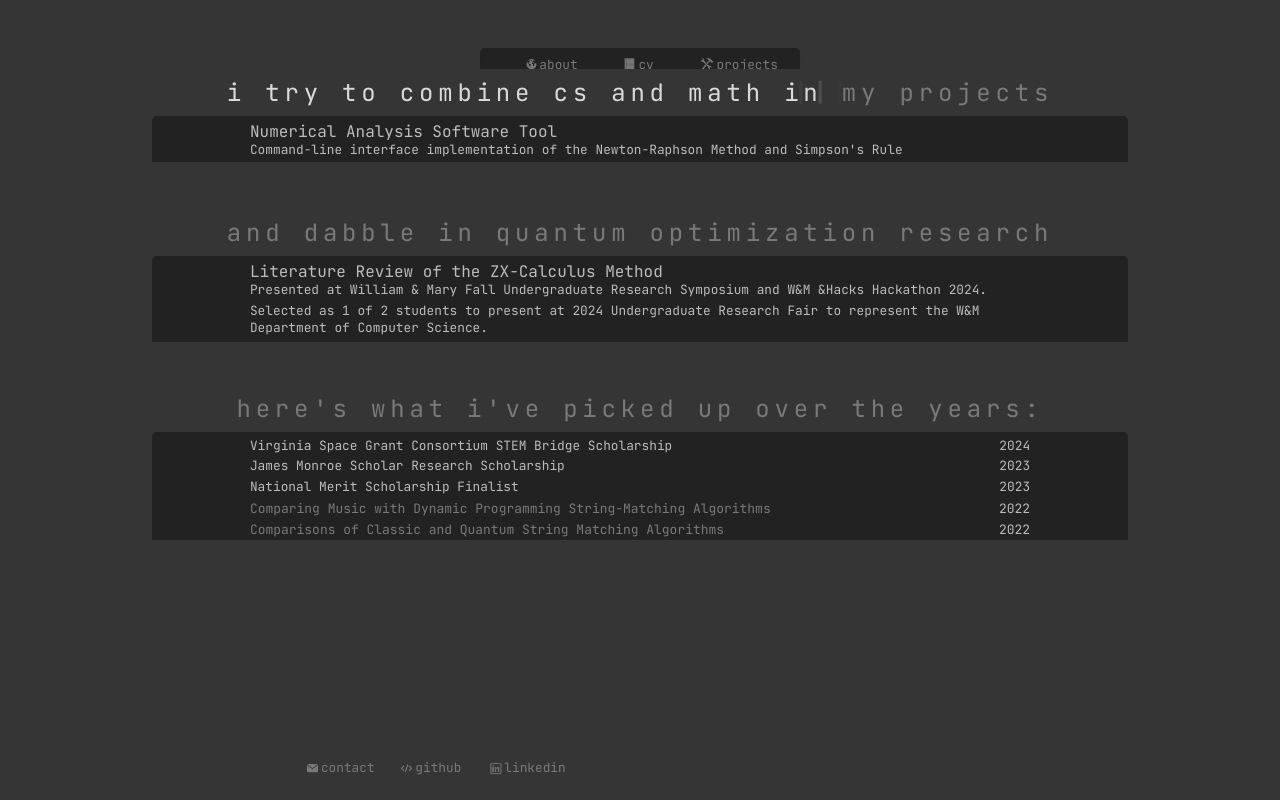
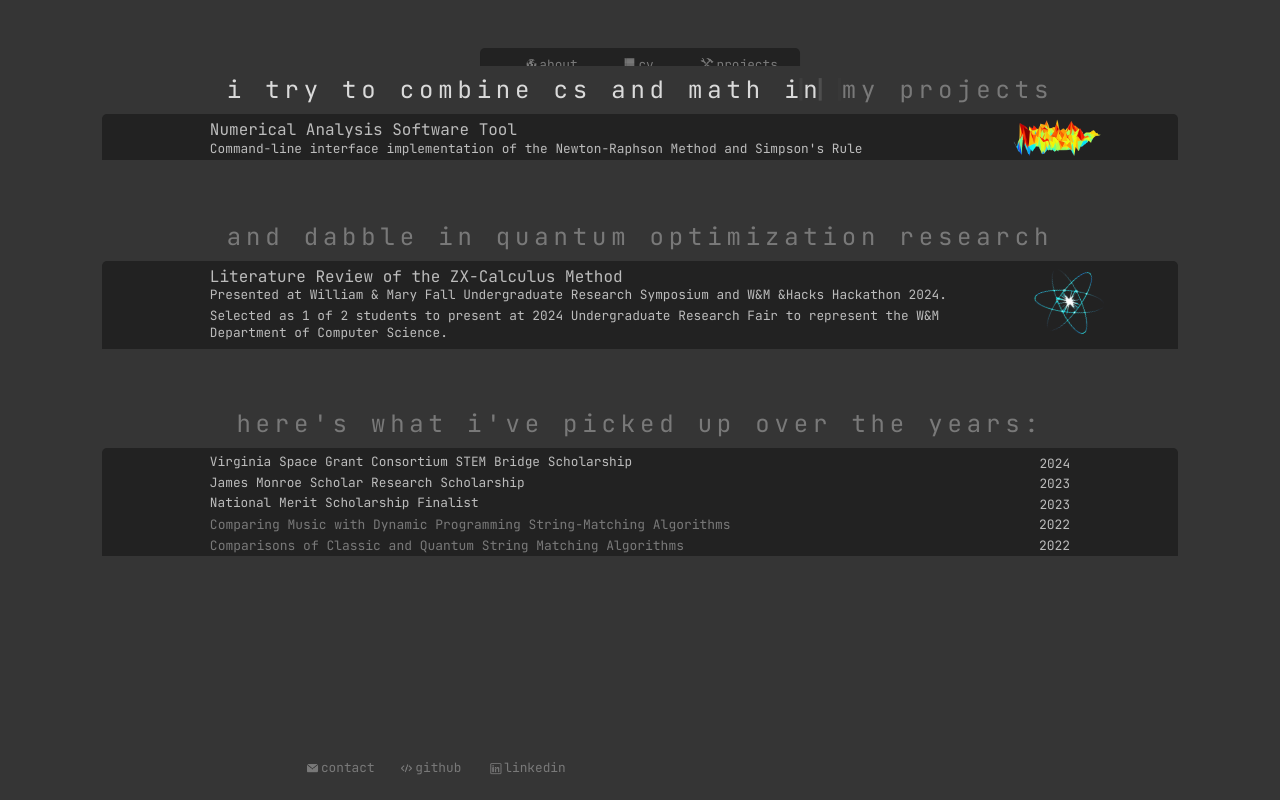
Before and after one commit to rrachelhuangg/personal_portfolio, a React (Create React App) app: page /personal_portfolio/projects in a window 1280 px wide. Built offline with nearby package versions, Linux system fonts and the light colour scheme.

Commit message:
Added icons and animated atom icon for projects page

```diff
--- a/src/components/Card.js
+++ b/src/components/Card.js
@@ -1,5 +1,6 @@
 import React from "react";
 import "../index.css";
+import atomIcon from "../assets/images/atom_icon.png";
 
 function Card({data}){
     return (
@@ -12,7 +13,10 @@ function Card({data}){
                         </a>
                     ):(item.left)
                     }
-                    <span className="card-right-content">{item.right}</span>
+                    <span className="card-right-content">
+                        {item.right}
+                        {item.image && <img src = {item.image} className={`card-icon ${item.image===atomIcon ? 'atom-icon':''}`}/>}
+                    </span>
                 </div>
             ))}
         </div>
--- a/src/index.css
+++ b/src/index.css
@@ -102,7 +102,25 @@ html, body, div {
 }
 
 .card-right-content{
-  text-align: right;
+  display: flex;
+  align-items: center;
+  gap:10px;
+}
+
+.card-icon{
+  width:200%;
+  height:200%;
+  margin-bottom:25%;
+  margin-left:35%;
+  object-fit:contain;
+}
+
+.card-icon.atom-icon{
+  width:400%;
+  height:400%;
+  margin-bottom:32%;
+  object-fit:contain;
+  animation:rotate 30s linear infinite;
 }
 
 .link{
@@ -208,3 +226,12 @@ html, body, div {
     opacity: 0;
   }
 }
+
+@keyframes rotate{
+  0%{
+    transform: rotate(0deg);
+  }
+  100%{
+    transform: rotate(360deg);
+  }
+}
--- a/src/pages/ProjectsPage.js
+++ b/src/pages/ProjectsPage.js
@@ -3,6 +3,8 @@ import "../index.css";
 import Header from "../components/Header";
 import Footer from "../components/Footer";
 import Card from "../components/Card";
+import graphIcon from "../assets/images/graph_icon.png";
+import atomIcon from "../assets/images/atom_icon.png";
 
 function ProjectsPage(){
     const firstBlock = `i try to combine cs and math in my projects`;
@@ -11,26 +13,26 @@ function ProjectsPage(){
     const speed = 0.175;
 
     const card1Data = [
-        {left:"Numerical Analysis Software Tool", right:"", size: "large",tag:"", link:""},
-        {left:"Command-line interface implementation of the Newton-Raphson Method and Simpson's Rule", right:"", size:"medium", tag:"", link:""}
+        {left:"Numerical Analysis Software Tool", right:"", size: "large",tag:"", link:"", image:""},
+        {left:"Command-line interface implementation of the Newton-Raphson Method and Simpson's Rule", right:"", size:"medium", tag:"", link:"", image:graphIcon}
     ];
 
     const card2Data = [
-        {left:"Literature Review of the ZX-Calculus Method", right:"", size: "large", tag:"", link:""},
-        {left:"Presented at William & Mary Fall Undergraduate Research Symposium and W&M &Hacks Hackathon 2024.", right:"", size:"medium", tag: "",link:""},
-        {left:"Selected as 1 of 2 students to present at 2024 Undergraduate Research Fair to represent the W&M Department of Computer Science.", right:"", size:"medium", tag: "more-lines", link:""}
+        {left:"Literature Review of the ZX-Calculus Method", right:"", size: "large", tag:"", link:"", image:""},
+        {left:"Presented at William & Mary Fall Undergraduate Research Symposium and W&M &Hacks Hackathon 2024.", right:"", size:"medium", tag: "",link:"", image:""},
+        {left:"Selected as 1 of 2 students to present at 2024 Undergraduate Research Fair to represent the W&M Department of Computer Science.", right:"", size:"medium", tag: "more-lines", link:"", image:atomIcon}
     ];
 
     const card3Data = [
-        {left:"Virginia Space Grant Consortium STEM Bridge Scholarship", right:"2024", size: "medium", tag:"", link:""},
-        {left:"James Monroe Scholar Research Scholarship", right:"2023", size: "medium", tag:"", link:""},
-        {left:"National Merit Scholarship Finalist", right:"2023", size: "medium", tag:"",link:""},
-        {left:"Comparing Music with Dynamic Programming String-Matching Algorithms", right:"2022", size: "medium", tag:"link-tag", link:"https://journals.gmu.edu/index.php/jssr/article/view/3370"},
-        {left:"Comparisons of Classic and Quantum String Matching Algorithms", right:"2022", size: "medium", tag:"link-tag", link:"https://dl.acm.org/doi/pdf/10.1145/3573834.3574498"}
+        {left:"Virginia Space Grant Consortium STEM Bridge Scholarship", right:"2024", size: "medium", tag:"", link:"", image:""},
+        {left:"James Monroe Scholar Research Scholarship", right:"2023", size: "medium", tag:"", link:"", image:""},
+        {left:"National Merit Scholarship Finalist", right:"2023", size: "medium", tag:"",link:"", image:""},
+        {left:"Comparing Music with Dynamic Programming String-Matching Algorithms", right:"2022", size: "medium", tag:"link-tag", link:"https://journals.gmu.edu/index.php/jssr/article/view/3370", image:""},
+        {left:"Comparisons of Classic and Quantum String Matching Algorithms", right:"2022", size: "medium", tag:"link-tag", link:"https://dl.acm.org/doi/pdf/10.1145/3573834.3574498", image:""}
     ];
 
     return(
-        <div style = {{display:'flex',flexDirection:'column', marginTop:'8%', textAlign:'center'}}>
+        <div style = {{display:'flex',flexDirection:'column', marginTop:'8.6%', textAlign:'center'}}>
             <Header/>
             <div className = "content-wrapper" style={{paddingTop:'20%'}}>
                 <div className = "main-text">
```
Also changed, not shown: src/assets/images/atom_icon.png (added).
